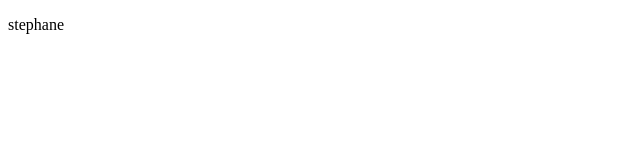
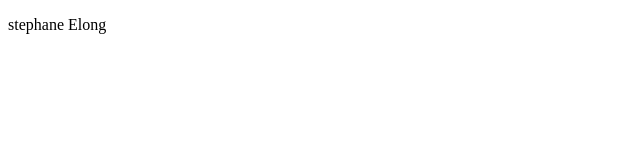
Before and after one commit to qwerty237cssccccssewferg/armel, a plain HTML site: page index.html in a window 1280 px wide. Shown: the full height of the page, 0-640 px from the left. Drawn offline with Linux system fonts and the light colour scheme.

Commit message:
Update index.html

```diff
--- a/index.html
+++ b/index.html
@@ -6,6 +6,6 @@
     <title>Document</title>
 </head>
 <body>
-    <p> stephane</p>
+    <p> stephane Elong</p>
 </body>
 </html>
```
